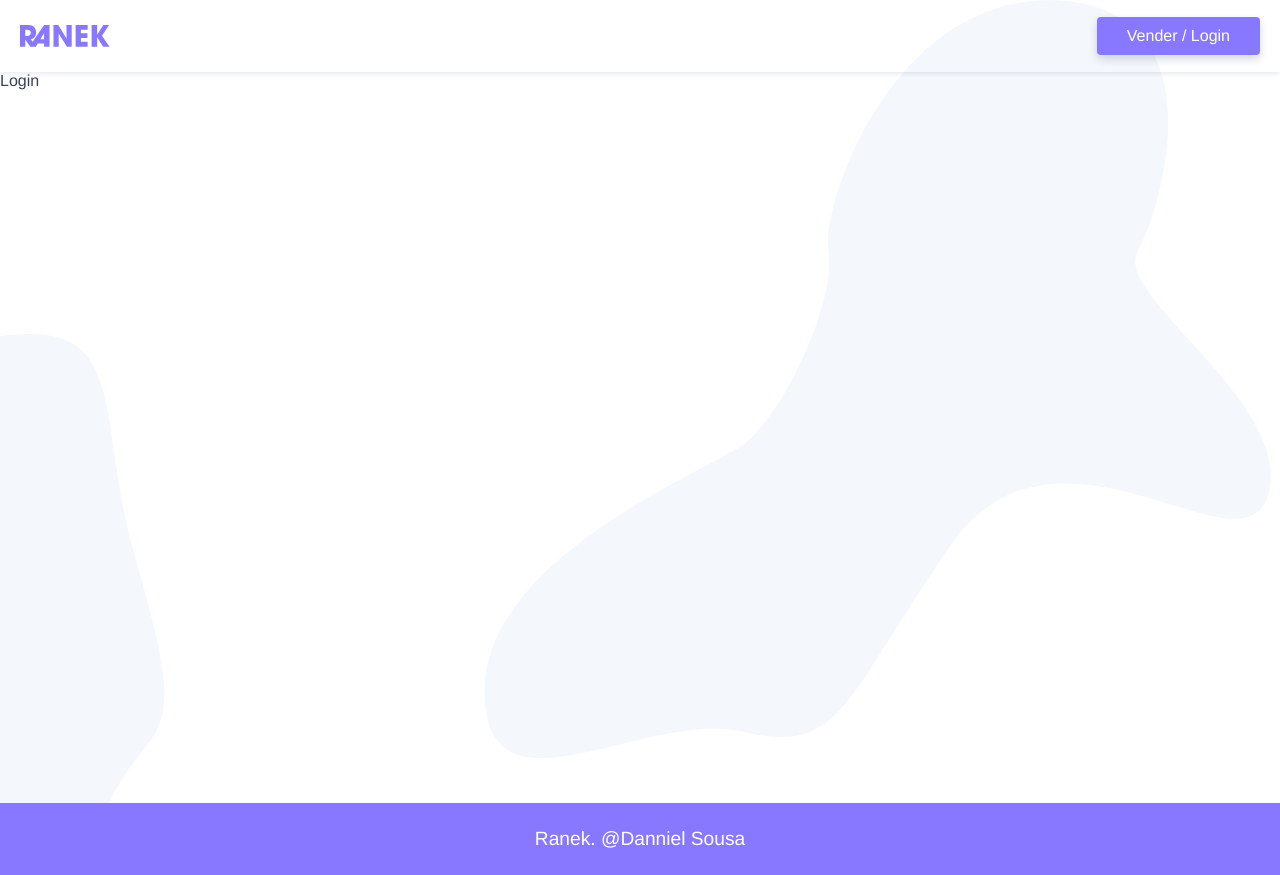
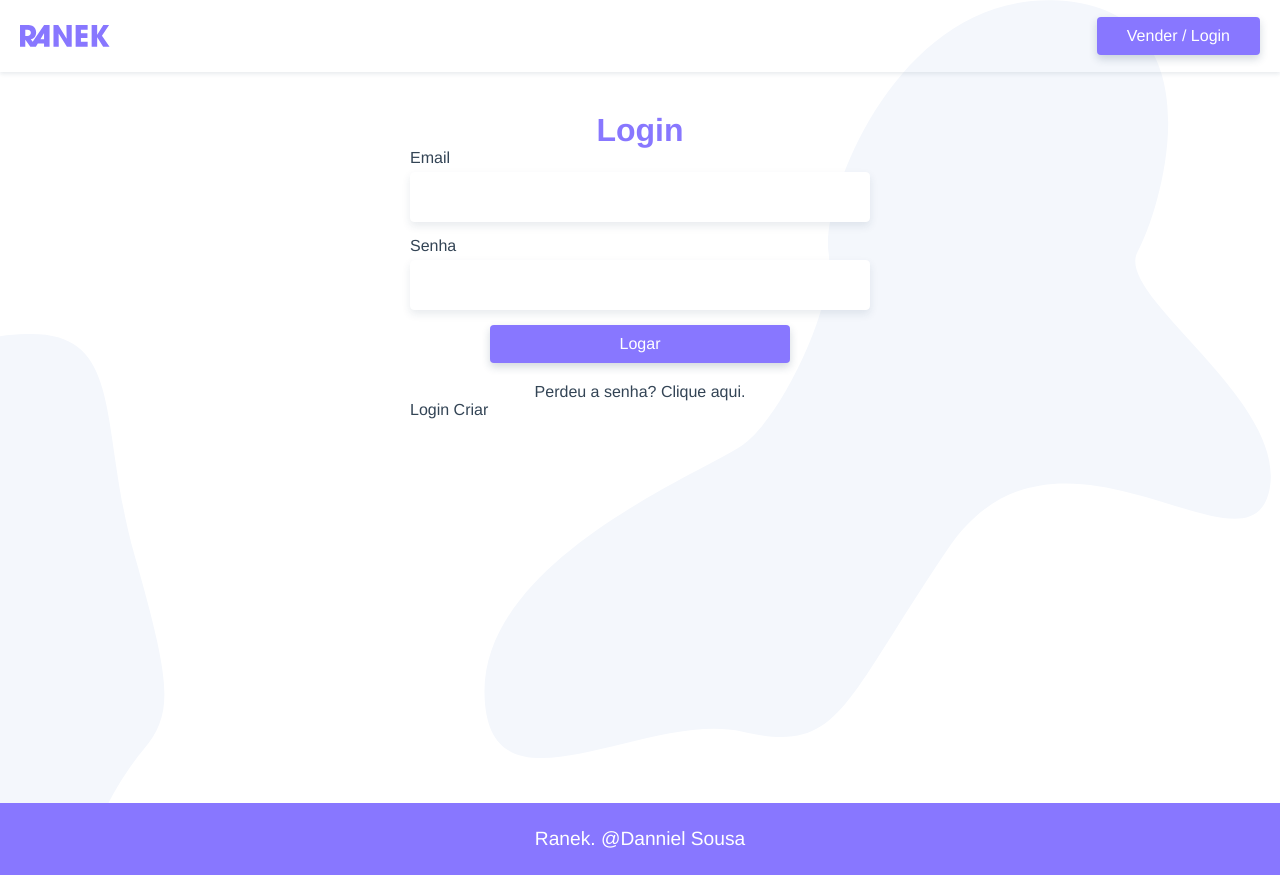
Before and after one commit to dannielfs/ranek, a Vue app: page /login in a window 1280 px wide. Built offline with nearby package versions, Linux system fonts and the light colour scheme.

Commit message:
Criaçao do login

```diff
--- /dev/null
+++ b/src/components/LoginCriar.vue
@@ -0,0 +1,15 @@
+<template>
+  <p>Login Criar</p>
+</template>
+
+<script>
+
+export default {
+  name: 'LoginCriar'
+}
+
+</script>
+
+<style>
+
+</style>
--- a/src/views/Login.vue
+++ b/src/views/Login.vue
@@ -1,15 +1,76 @@
 <template>
- <p>Login</p>
+  <section class="login">
+    <h1>Login</h1>
+    <form>
+      <label for="email">Email</label>
+      <input type="email" name="email" id="email" v-model="login.email" />
+      <label for="senha">Senha</label>
+      <input type="password" name="senha" id="senha" v-model="login.senha" />
+      <button class="btn" @click.prevent="logar">Logar</button>
+    </form>
+    <p class="perdeu">
+      Perdeu a senha? <a href="/" target="_blank">Clique aqui.</a>
+    </p>
+    <LoginCriar />
+  </section>
 </template>
 
 <script>
+import LoginCriar from "@/components/LoginCriar.vue";
 
 export default {
+  name: "Login",
 
+  data: () => ({
+    login: {
+      email: "",
+      senha: "",
+    },
+  }),
+
+  components: {
+    LoginCriar,
+  },
+
+  methods: {
+    logar() {},
+  },
+};
+</script>
+
+<style scoped>
+h1 {
+  text-align: center;
+  font-size: 2rem;
+  margin-top: 40px;
+  color: #87f;
+}
+label {
+  margin-bottom: 5px;
+}
+.login {
+  max-width: 500px;
+  margin: 0 auto;
+  padding: 0 20px;
 }
 
-</script>
+form {
+  display: grid;
+}
 
-<style>
+.btn {
+  width: 100%;
+  max-width: 300px;
+  margin-left: auto;
+  margin-right: auto;
+}
 
+.perdeu {
+  text-align: center;
+  margin: 20px auto 0;
+}
+.perdeu a:hover {
+  text-decoration: underline;
+  color: #87f;
+}
 </style>
```
